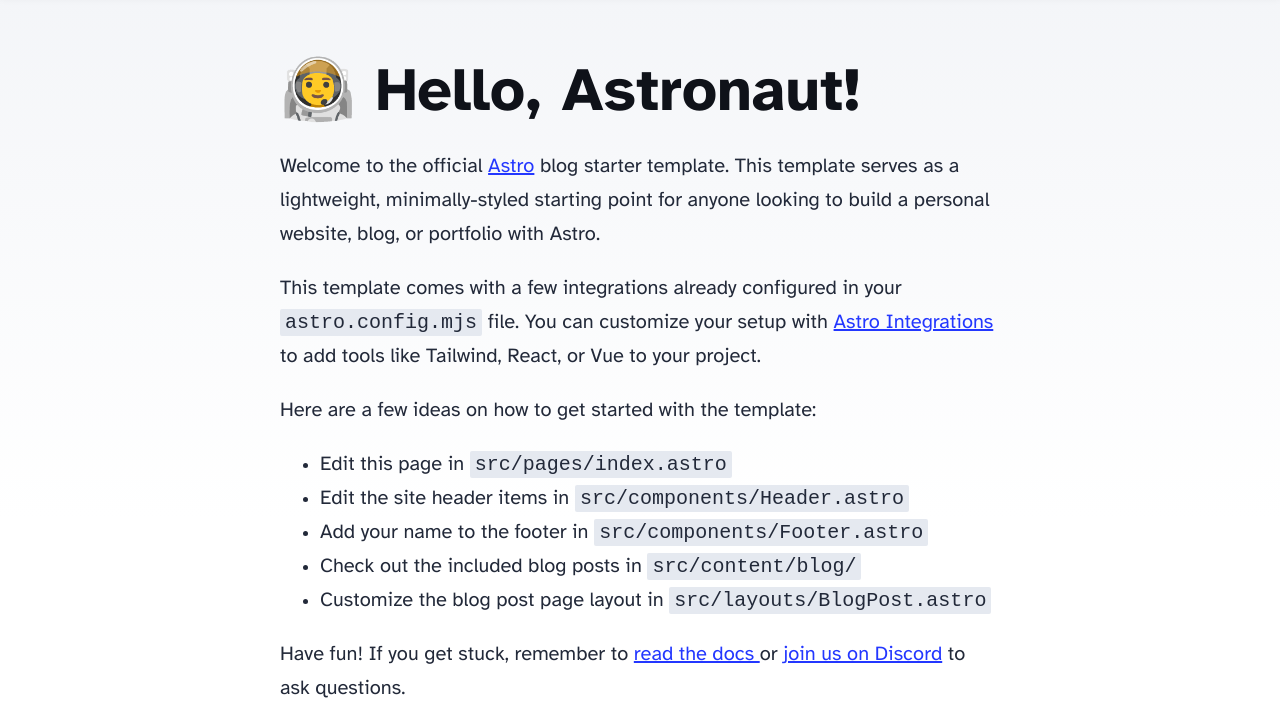
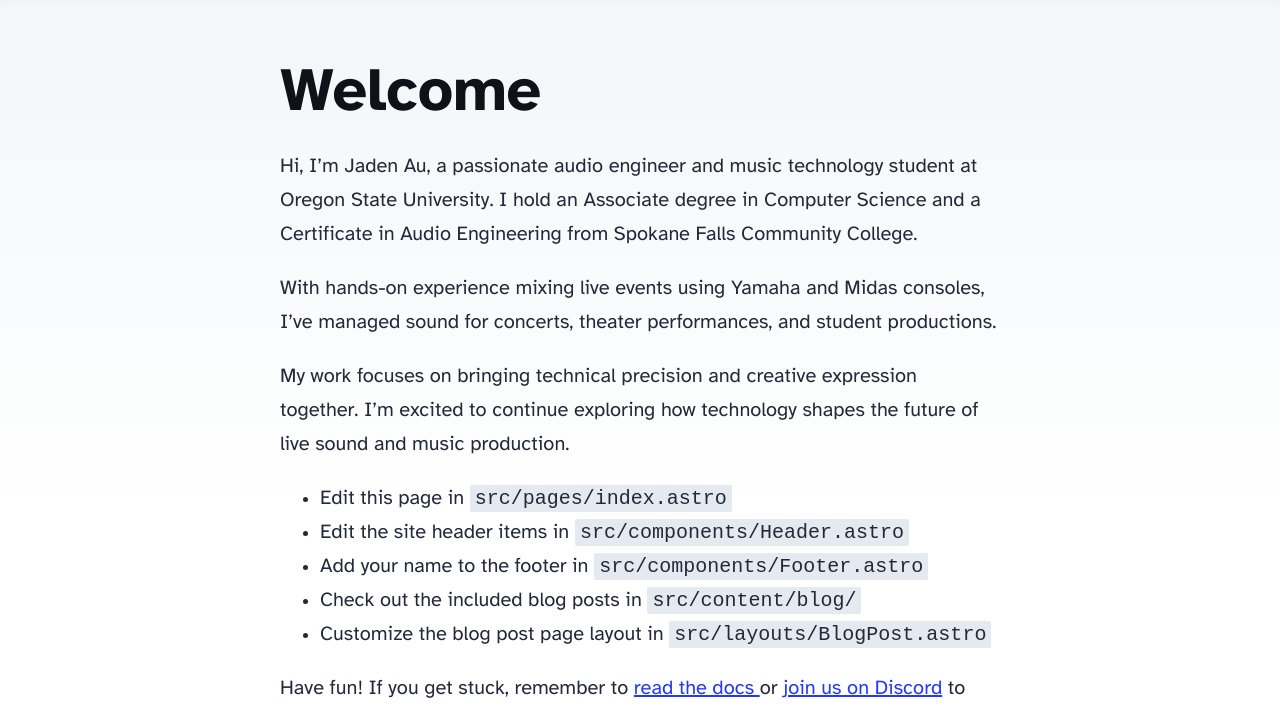
Before and after one commit to cyau76/cyau-astro-web-main, an Astro site: page / in a window 1280 px wide. Shown: the part 81-792 px from the top of the page. Built offline with nearby package versions, Linux system fonts and the light colour scheme; Astro itself is replaced by a stand-in of ours.

Commit message:
Update index.astro

```diff
--- a/src/pages/index.astro
+++ b/src/pages/index.astro
@@ -13,19 +13,15 @@ import { SITE_TITLE, SITE_DESCRIPTION } from '../consts';
 	<body>
 		<Header />
 		<main>
-			<h1>🧑‍🚀 Hello, Astronaut!</h1>
+			<h1> Welcome </h1>
 			<p>
-				Welcome to the official <a href="https://astro.build/">Astro</a> blog starter template. This
-				template serves as a lightweight, minimally-styled starting point for anyone looking to build
-				a personal website, blog, or portfolio with Astro.
+				Hi, I’m Jaden Au, a passionate audio engineer and music technology student at Oregon State University.
+				I hold an Associate degree in Computer Science and a Certificate in Audio Engineering from Spokane Falls Community College.
 			</p>
 			<p>
-				This template comes with a few integrations already configured in your
-				<code>astro.config.mjs</code> file. You can customize your setup with
-				<a href="https://astro.build/integrations">Astro Integrations</a> to add tools like Tailwind,
-				React, or Vue to your project.
+				With hands-on experience mixing live events using Yamaha and Midas consoles, I’ve managed sound for concerts, theater performances, and student productions.
 			</p>
-			<p>Here are a few ideas on how to get started with the template:</p>
+			<p>My work focuses on bringing technical precision and creative expression together. I’m excited to continue exploring how technology shapes the future of live sound and music production. </p>
 			<ul>
 				<li>Edit this page in <code>src/pages/index.astro</code></li>
 				<li>Edit the site header items in <code>src/components/Header.astro</code></li>
```
